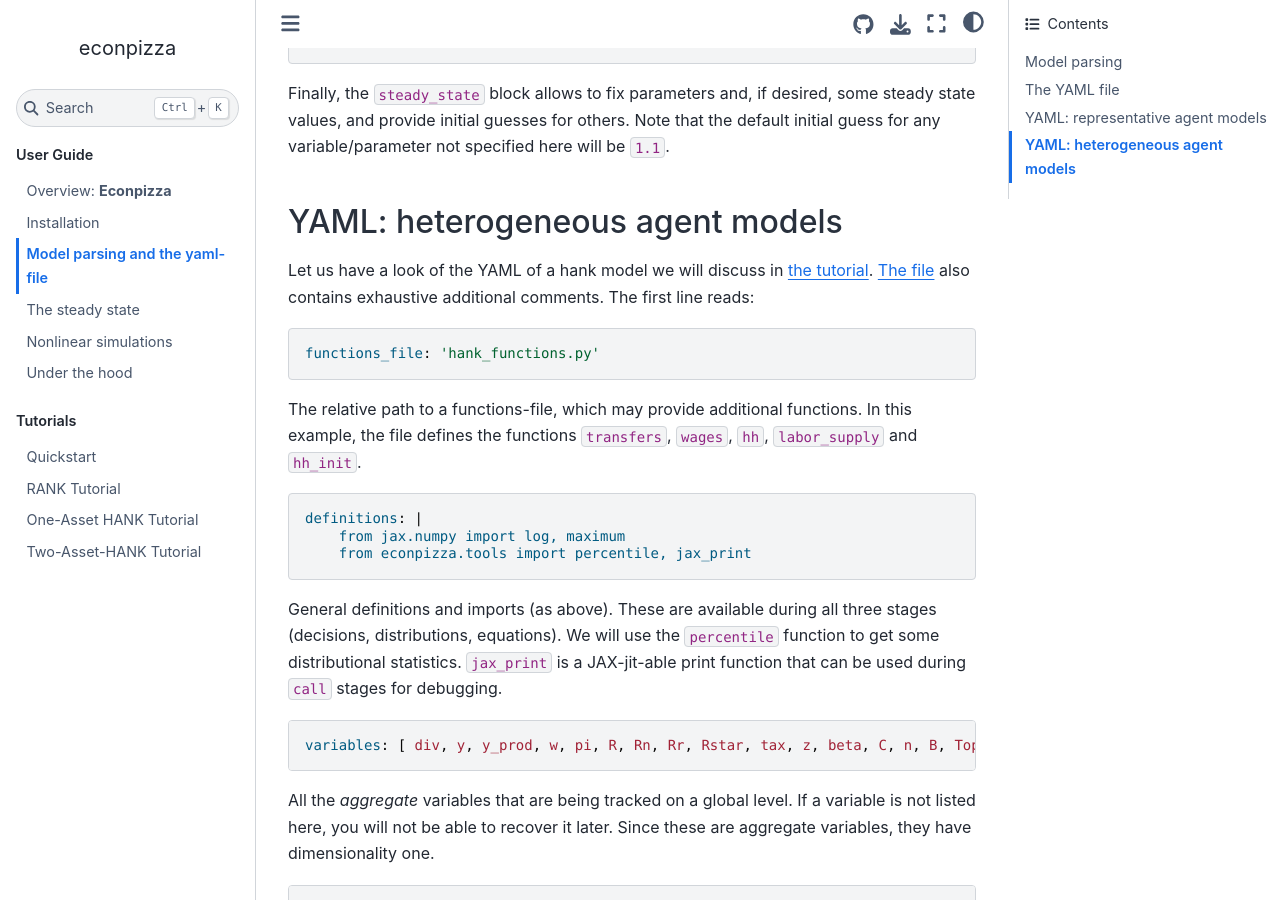
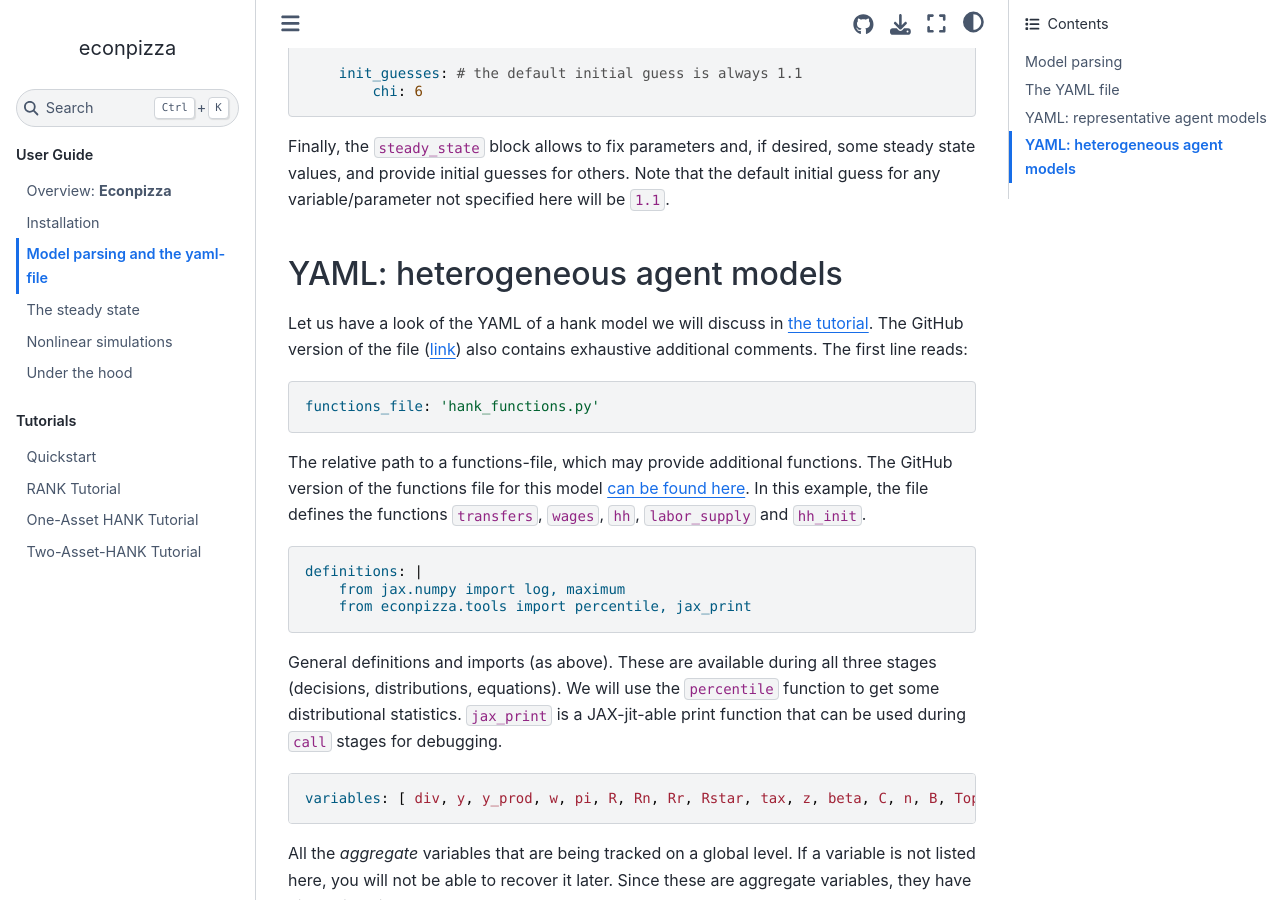
Before and after one commit to gboehl/econpizza, a Sphinx documentation site: the page built from docs/guide/the_yaml.rst, in a window 1280 px wide and 900 px high, scrolled down 2552 px. Built offline with Sphinx 7.4.7 and the Sphinx Book theme 1.1.4, drawn with Linux system fonts in a browser that asks for light colours; some of the changed text lies outside the part shown.

Commit message:
improve doc

```diff
--- a/docs/guide/the_yaml.rst
+++ b/docs/guide/the_yaml.rst
@@ -2,8 +2,8 @@
 Model parsing and the yaml-file
 -------------------------------
 
-All relevant information is supplied via the YAML file, which uses the YAML markup language.
-For general information about the YAML and its syntax see `Wikipedia <https://en.wikipedia.org/wiki/YAML>`_.
+All relevant information is supplied via the YAML file, which uses the YAML markup language. The YAML format is widely used due to its intuitive handling, e.g. in applications where data is being stored or transmitted or for configuration files.
+For general information about the format and its syntax see `Wikipedia <https://en.wikipedia.org/wiki/YAML>`_.
 
 Model parsing
 ^^^^^^^^^^^^^
@@ -37,7 +37,7 @@
 YAML: representative agent models
 ^^^^^^^^^^^^^^^^^^^^^^^^^^^^^^^^^
 
-The file for the small scale NK model can be found `here <https://github.com/gboehl/econpizza/blob/master/econpizza/examples/nk.yml>`_. The first block (``variables`` and ``shocks``) is self explanatory:
+The GitHub version of the YAML file for the small scale NK model can be found `here <https://github.com/gboehl/econpizza/blob/master/econpizza/examples/nk.yml>`_. The first block (``variables`` and ``shocks``) is self explanatory:
 
 .. code-block:: yaml
 
@@ -102,13 +102,15 @@
 ^^^^^^^^^^^^^^^^^^^^^^^^^^^^^^^^
 
 Let us have a look of the YAML of a hank model we will discuss in `the tutorial <../tutorial/hank1.ipynb>`_.
-`The file <https://github.com/gboehl/econpizza/blob/master/econpizza/examples/hank_with_comments.yml>`_ also contains exhaustive additional comments. The first line reads:
+The GitHub version of the file (`link <https://github.com/gboehl/econpizza/blob/master/econpizza/examples/hank_with_comments.yml>`_) also contains exhaustive additional comments. The first line reads:
 
 .. code-block:: yaml
 
     functions_file: 'hank_functions.py'
 
-The relative path to a functions-file, which may provide additional functions. In this example, the file defines the functions ``transfers``, ``wages``, ``hh``, ``labor_supply`` and ``hh_init``.
+The relative path to a functions-file, which may provide additional functions.
+The GitHub version of the functions file for this model `can be found here <https://github.com/gboehl/econpizza/blob/master/econpizza/examples/hank_functions.py>`_.
+In this example, the file defines the functions ``transfers``, ``wages``, ``hh``, ``labor_supply`` and ``hh_init``.
 
 .. code-block:: yaml
 
```
Also changed, not shown: 1 other file.
